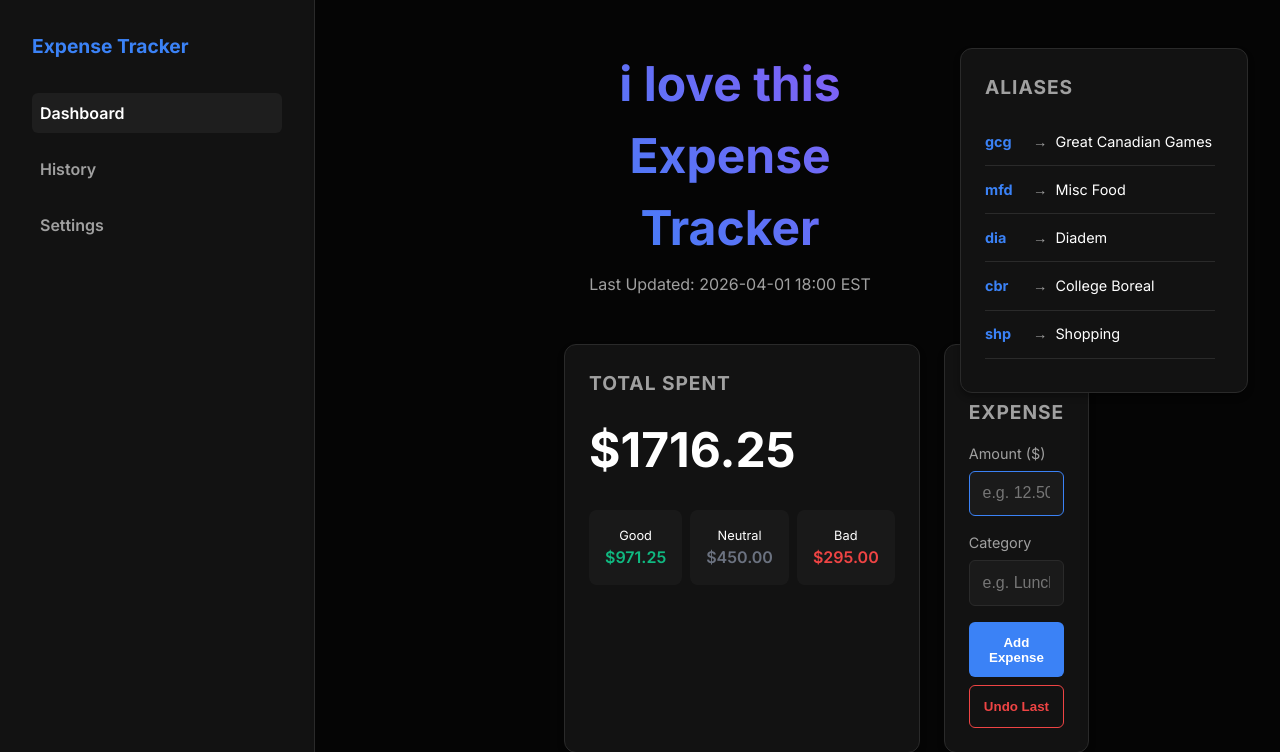
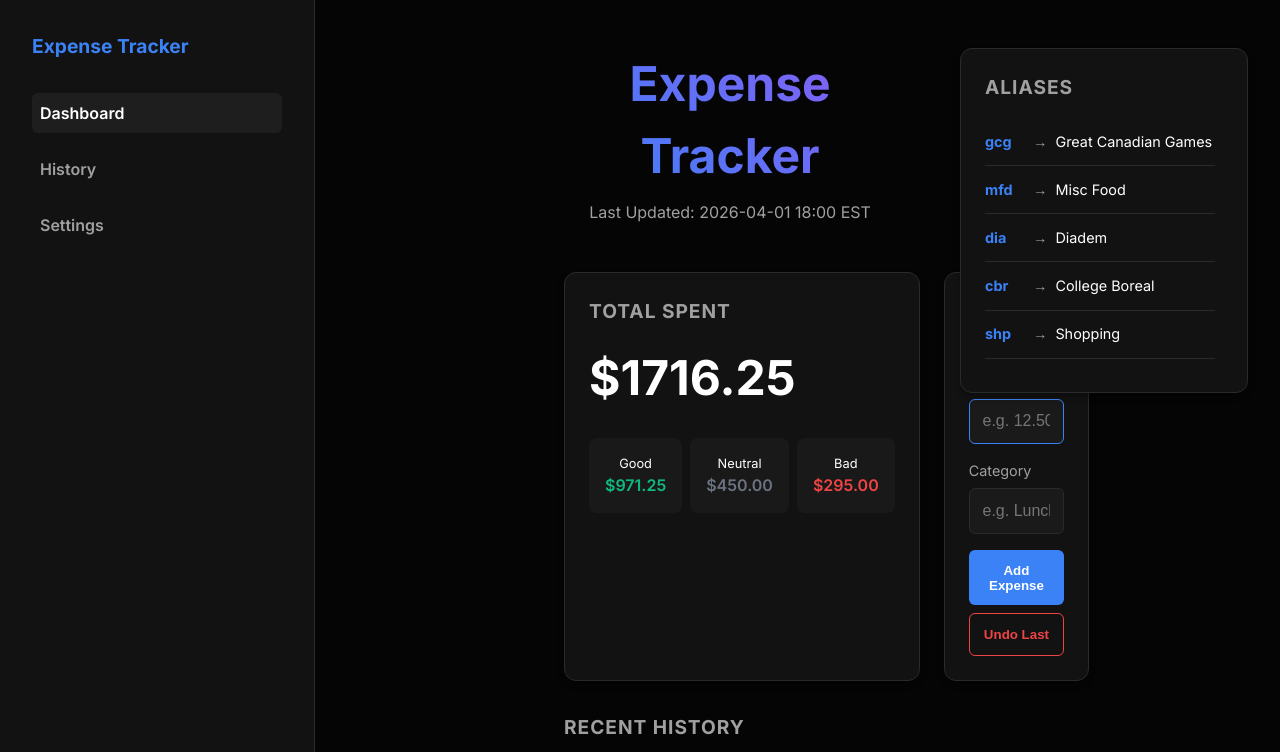
Before and after one commit to MemeCommander/expense-tracker, a Flask app: page / in a window 1280 px wide. Shown: the top 752 px of the page. Run offline with Flask 3, Linux system fonts and the light colour scheme.

Commit message:
Update index.html
Pleeeeeaaaaasssssseeeee iiiiiii neeeeeeeeddddd thisiiis

```diff
--- a/templates/index.html
+++ b/templates/index.html
@@ -36,7 +36,7 @@
             <!-- Main Content -->
             <div class="main-content">
                 <header>
-                    <h1>i love this Expense Tracker</h1>
+                    <h1>Expense Tracker</h1>
                     <p class="subtitle">Last Updated: {{ last_updated }}</p>
                 </header>
 
```
